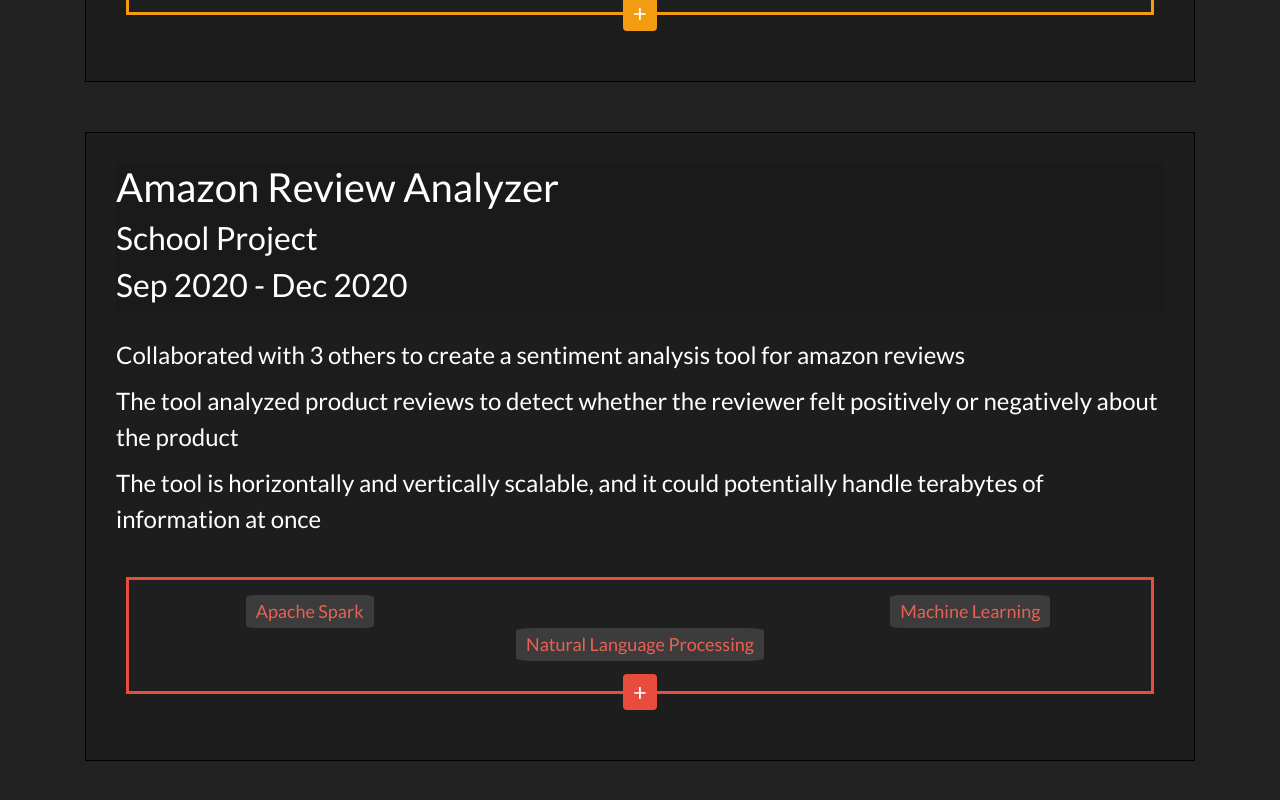
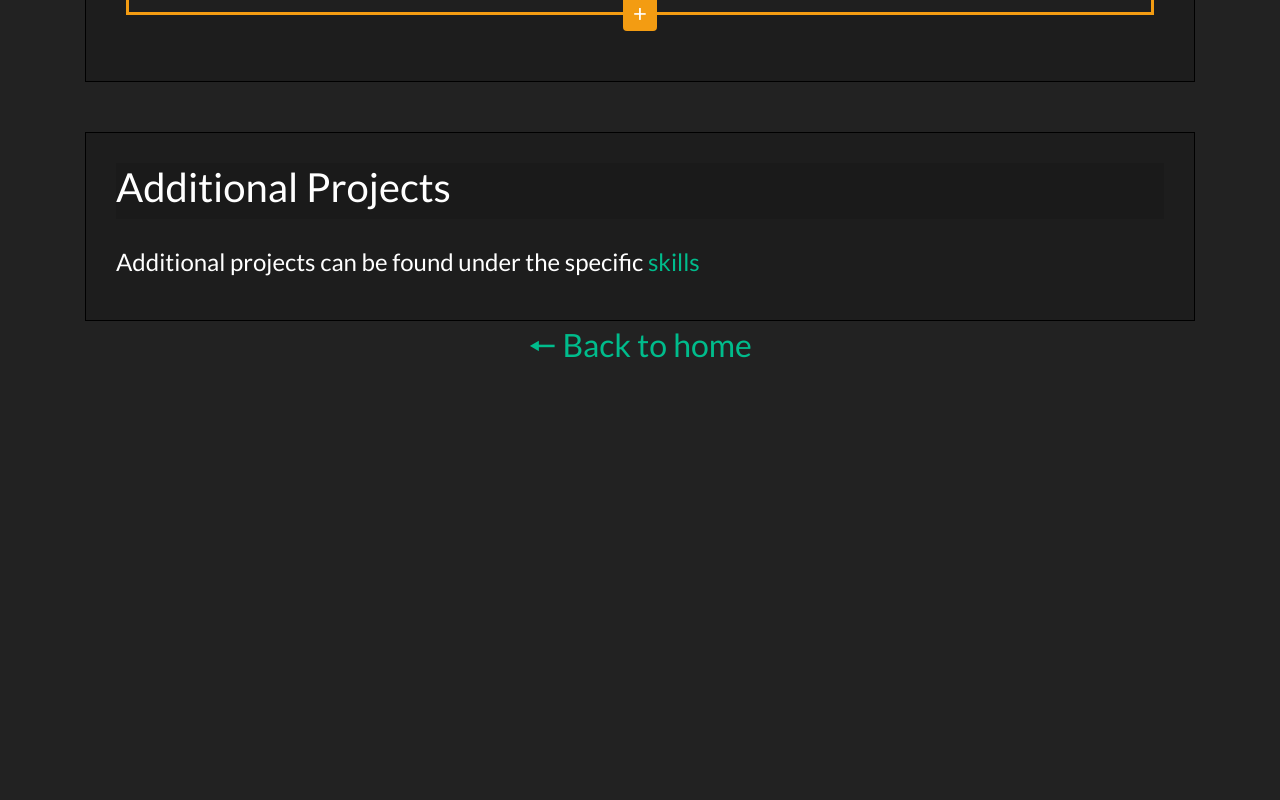
Before and after one commit to k-brereton/portfolio-site, a Next.js app: page /projects in a window 1280 px wide. Shown: the part 3060-3860 px from the top of the page. After the commit the page ends 3429 px from the top, so only its background shows below. Built offline with nearby package versions, Linux system fonts and the light colour scheme.

Commit message:
changed project page to only include relevant projects.

```diff
--- a/components/ExperienceComponents.tsx
+++ b/components/ExperienceComponents.tsx
@@ -85,6 +85,13 @@ function JobTitle({title, company, start, end, githubLink}: JobTitleProps) {
         <div className="experience_jobTitleCompanyRow">
             <h3>{company}</h3>
             <TimeRangeComponent start={start} end={end}/>
+        </div>
+    </div>
+}
+function SingleLineTitle({title}:{title:string}) {
+    return <div className="experience_jobTitleArea">
+        <div className="experience_jobTitleRow">
+            <h2>{title}</h2>
         </div>
     </div>
 }
@@ -593,3 +600,20 @@ function UniversityOfCalgary() {
         <motion.p className="experience_explanation" layout variants={TEXT_VARIANT}>Created many <Link scroll={false} href="/projects">projects</Link> for different courses</motion.p>
     </>
 }
+
+export function MoreCanBeFoundHereComponent() {
+    const titleDuration=0.1;
+
+    const componentVariant=createDisappearingVariant(0.1,{staggerChildren:0.1,delay:titleDuration},{staggerChildren:0.1, staggerDirection:-1})
+    const titleVariant=createMovingVariant("y",50, titleDuration,undefined,{delay:0.1});
+
+
+    return <motion.section className="experience_expComponent" layout variants={PROJECT_VARIANT}>
+        <motion.div layout variants={titleVariant}>
+            <SingleLineTitle title="Additional Projects" />
+        </motion.div>
+        <motion.div variants={componentVariant} layout>
+            <motion.p className="experience_explanation" layout variants={TEXT_VARIANT}>Additional projects can be found under the specific <Link href={"/skills"} scroll={false}> skills </Link> </motion.p>
+        </motion.div>
+    </motion.section>
+}
--- a/pages/projects.tsx
+++ b/pages/projects.tsx
@@ -1,16 +1,26 @@
-import {PROJECT_DATA, ProjectComponent} from "../components/ExperienceComponents";
+import {
+    chessOnTheGoData,
+    comOptionAnalyticsData,
+    faultLocalizationToolData,
+    MoreCanBeFoundHereComponent,
+    PROJECT_DATA,
+    ProjectComponent,
+    riskManagerData
+} from "../components/ExperienceComponents";
 import {Container} from "react-bootstrap";
 import { motion } from 'framer-motion';
 import {EXP_PAGE_TITLE_VARIANT, PageHead} from "../components/CommonComponents";
 
 export default function ProjectPage() {
-    const dataToShow=PROJECT_DATA.map((data,index)=>(<ProjectComponent key={index} projectData={data}/>))
+    const dataToShow=[comOptionAnalyticsData, riskManagerData, chessOnTheGoData, faultLocalizationToolData]
+    const components=dataToShow.map((data,index)=>(<ProjectComponent key={index} projectData={data}/>));
+
     return <>
-
         <PageHead description={"Kevin has worked on many different projects over the years. This includes various work-related and personal projects"} title={"Kevin Brereton | Projects"}/>
         <Container>
             <motion.h1 className="display-2 mainTitle" variants={EXP_PAGE_TITLE_VARIANT}>Projects</motion.h1>
-            {dataToShow}
+            {components}
+            <MoreCanBeFoundHereComponent />
         </Container>
     </>
 }
```
